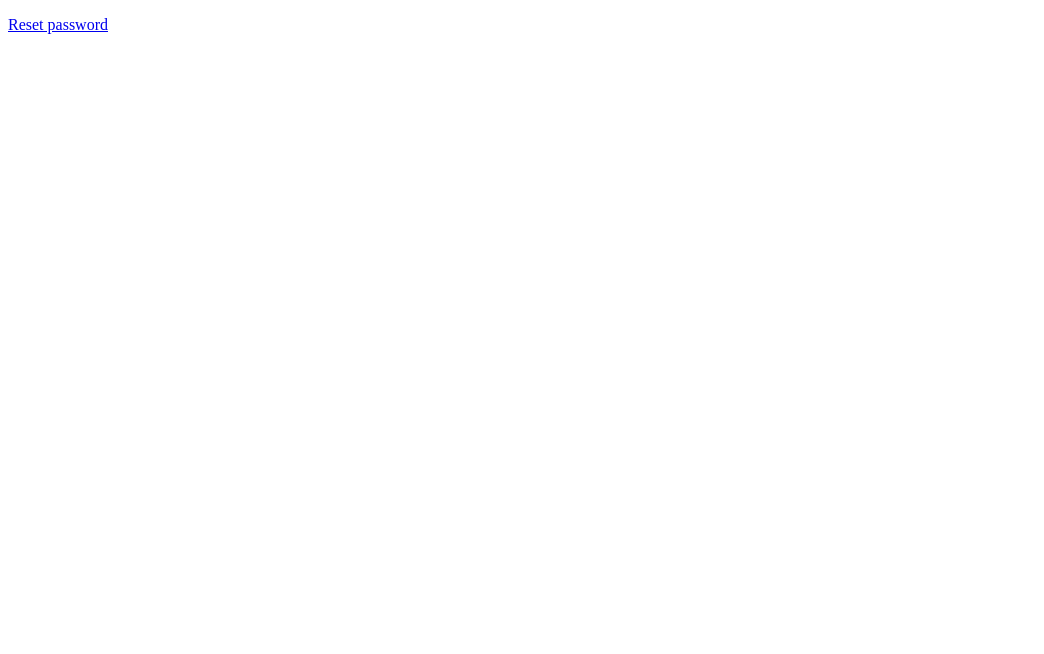
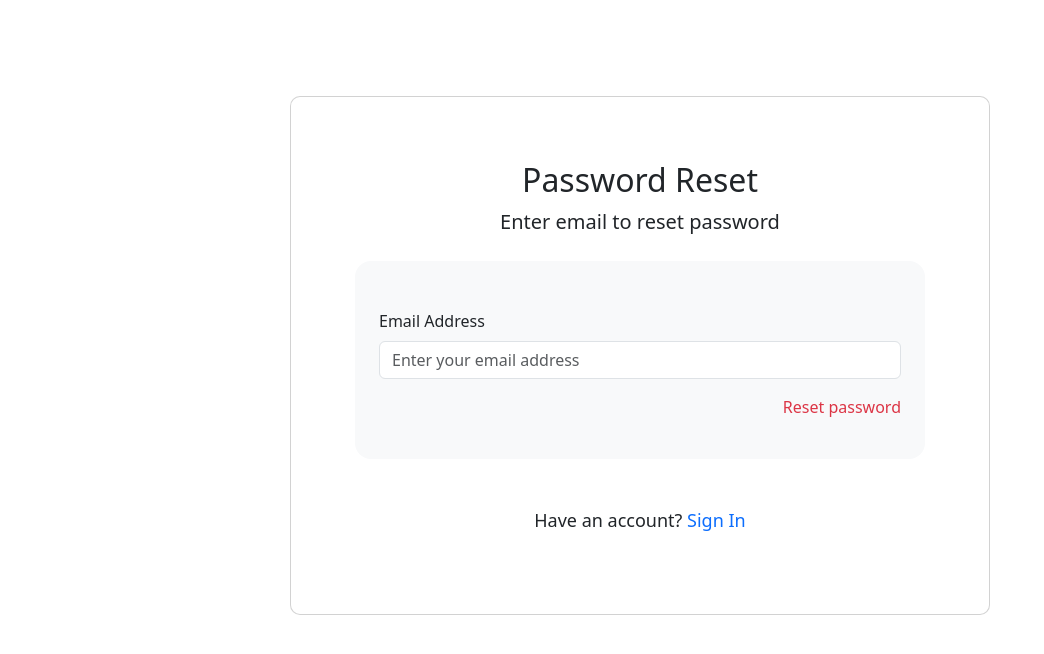
Before and after one commit to Stennis1/ST, a plain HTML site: page static files/other_pages/forgotpsswrd.html in a window 1280 px wide. Shown: the whole page, without its empty margins (0-1044 px from the left). Drawn offline with nearby package versions, Linux system fonts and the light colour scheme.

Commit message:
Add forgot password page

```diff
--- a/static files/other_pages/forgotpsswrd.html
+++ b/static files/other_pages/forgotpsswrd.html
@@ -3,9 +3,45 @@
 <head>
     <meta charset="UTF-8">
     <meta name="viewport" content="width=device-width, initial-scale=1.0">
-    <title>Document</title>
+    <title>Solar Taxi | Password Reset</title>
+    <link rel="icon" href="../images/logo.png" type="image/png">
+
+    <!-- Bootstrap CSS -->
+    <link href="https://cdn.jsdelivr.net/npm/bootstrap@5.3.0-alpha1/dist/css/bootstrap.min.css" rel="stylesheet">
+    <link rel="stylesheet" href="../stylesheets/forgotpsswrd.css">
 </head>
+
 <body>
-    <p><a href="./passwdupdatesucess.html">Reset password</a></p>
+    <div class="passwrd-reset-container mb-5 mt-5 d-flex justify-content-center align-items-center">
+        <!-- Card -->
+        <div class="card mt-5 p-5 custom-card">
+            <div class="card-body">
+                <h2 class="text-center text-dark">Password Reset</h2>
+                <p class="text-center lead mt-1 mb-4">Enter email to reset password</p>
+
+                <!-- Reset password form -->
+                <div>
+                    <div class="bg-light p-4 rounded-4">
+                        <label for="email" class="form-label mt-4">Email Address</label>
+                        <input type="email" class="form-control" placeholder="Enter your email address" required>
+
+                        <div class="d-flex justify-content-end">
+                            <p class="mt-3">
+                            <a class="text-danger reset-text" href="../other_pages/resetpsswrd.html">Reset password</a></p>
+                        </div>
+
+                    </div>
+                </div>
+
+                <!-- Footer Section -->
+                <div class="card-f signin text-center mt-5">
+                    <p>Have an account?
+                    <a class="signin-text" href="../../signin.html">Sign In</a></p>
+                </div>
+
+            </div>
+        </div>
+    </div>
+
 </body>
 </html>
--- /dev/null
+++ b/static files/stylesheets/forgotpsswrd.css
@@ -0,0 +1,31 @@
+@media (max-width:768px) {
+    .passwrd-reset-container {
+        flex-direction: column;
+    }
+}
+
+.card {
+    margin: 0 auto;
+    max-width: 700px;
+    width: 100%;
+    display: flex;
+    border-radius: 10px;
+    box-shadow: rgba(0, 0, 0, 0.2);
+}
+
+.reset-text{
+    text-decoration: none;
+}
+
+.signin {
+    font-size: large;
+}
+
+.signin-text {
+    cursor: pointer;
+    text-decoration: none;
+}
+
+.signin-text:hover {
+    color: blue;
+}
```
Also changed, not shown: about.html (+1 -1 lines), careers.html (+41 -1 lines), static files/other_pages/passwdupdatesucess.html (+4 -4 lines), static files/other_pages/resetpsswrd.html (+3 -1 lines), static files/stylesheets/careers.css (added, +15 -0 lines).
